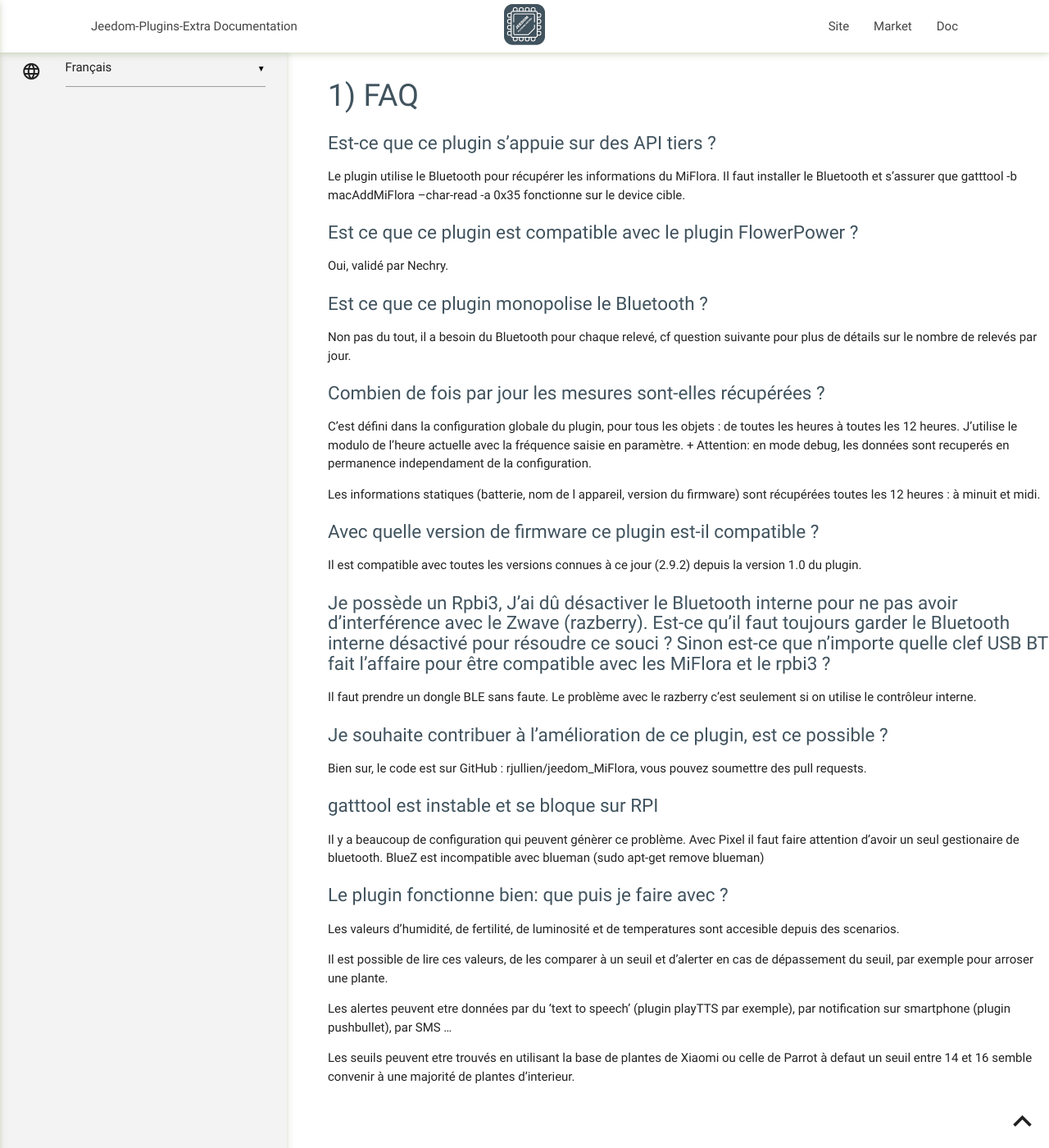
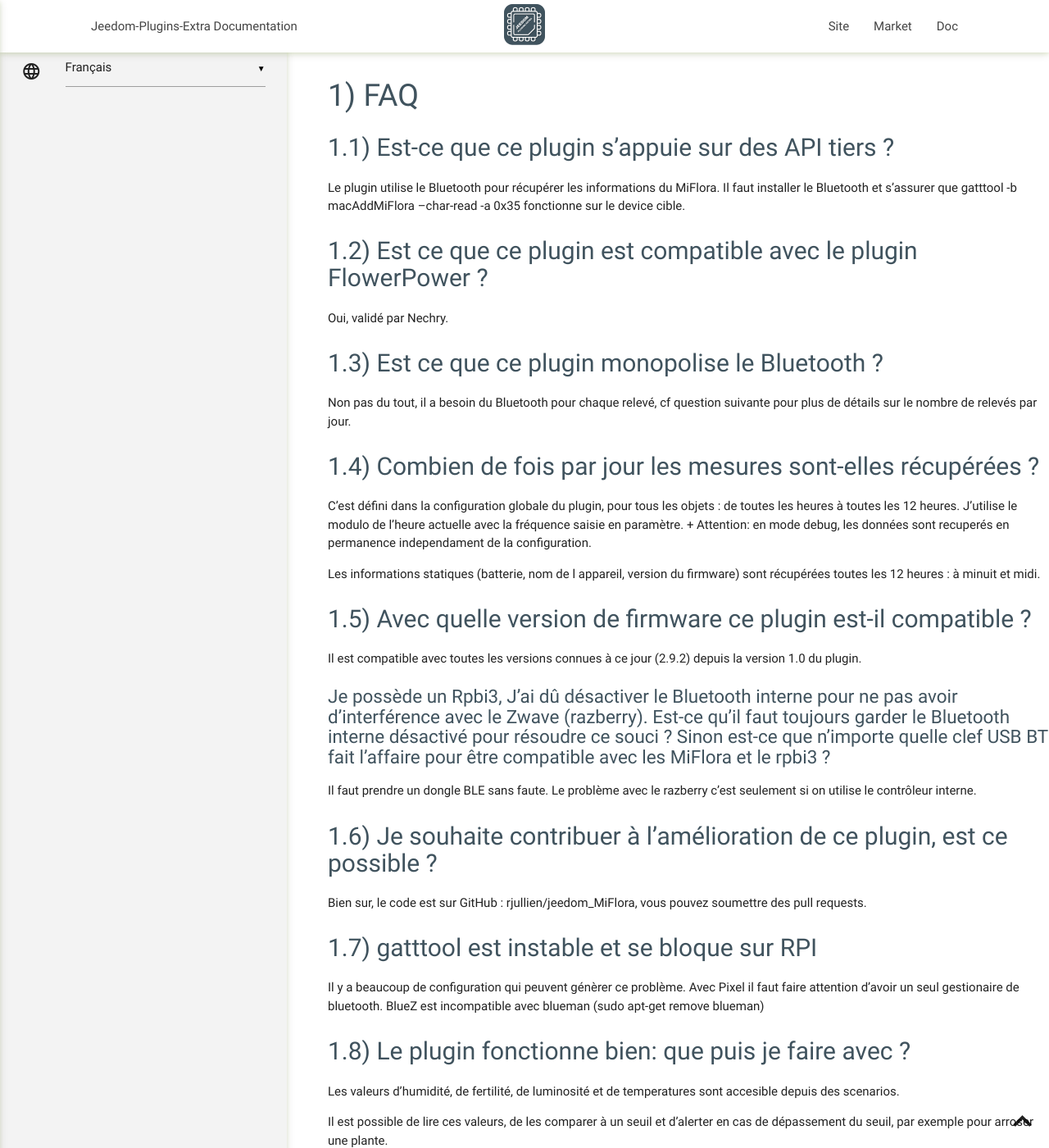
Before and after one commit to rjullien/testDocs, a Jekyll site: the page built from docs/fr_FR/faq.md, in a window 1280 px wide and 1400 px high. Shown: the whole window at 82% size. Built offline with Jekyll 4.4.1, drawn with Linux system fonts in a browser that asks for light colours; our own code applies the rules of GitHub Pages for plain Markdown files.

```diff
--- a/docs/fr_FR/faq.md
+++ b/docs/fr_FR/faq.md
@@ -1,21 +1,21 @@
 # FAQ
 
-### Est-ce que ce plugin s'appuie sur des API tiers ?
+## Est-ce que ce plugin s'appuie sur des API tiers ?
 
 Le plugin utilise le Bluetooth pour récupérer les informations du MiFlora.
 Il faut installer le Bluetooth et s'assurer que gatttool -b macAddMiFlora --char-read -a 0x35 fonctionne sur le device cible.
 
-### Est ce que ce plugin est compatible avec le plugin FlowerPower ?
+## Est ce que ce plugin est compatible avec le plugin FlowerPower ?
 
 Oui, validé par Nechry.
 
 
-### Est ce que ce plugin monopolise le Bluetooth ?
+## Est ce que ce plugin monopolise le Bluetooth ?
 
 Non pas du tout, il a besoin du Bluetooth pour chaque relevé, cf question suivante pour plus de détails sur le nombre de relevés par jour.
 
 
-### Combien de fois par jour les mesures sont-elles récupérées ?
+## Combien de fois par jour les mesures sont-elles récupérées ?
 
 C'est défini dans la configuration globale du plugin, pour tous les objets : de toutes les heures à toutes les 12 heures.
 J'utilise le modulo de l'heure actuelle avec la fréquence saisie en paramètre. +
@@ -24,7 +24,7 @@ Attention: en mode debug, les données sont recuperés en permanence independame
 Les informations statiques (batterie, nom de l appareil, version du firmware) sont récupérées toutes les 12 heures : à minuit et midi.
 
 
-### Avec quelle version de firmware ce plugin est-il compatible ?
+## Avec quelle version de firmware ce plugin est-il compatible ?
 
 Il est compatible avec toutes les versions connues à ce jour (2.9.2) depuis la version 1.0 du plugin.
 
@@ -34,16 +34,16 @@ Il est compatible avec toutes les versions connues à ce jour (2.9.2) depuis la
 Il faut prendre un dongle BLE sans faute. Le problème avec le razberry c'est seulement si on utilise le contrôleur interne.
 
 
-### Je souhaite contribuer à l'amélioration de ce plugin, est ce possible ?
+## Je souhaite contribuer à l'amélioration de ce plugin, est ce possible ?
 
 Bien sur, le code est sur GitHub : rjullien/jeedom_MiFlora, vous pouvez soumettre des pull requests.
 
-### gatttool est instable et se bloque sur RPI
+## gatttool est instable et se bloque sur RPI
 
 Il y a beaucoup de configuration qui peuvent génèrer ce problème. Avec Pixel il faut faire attention d'avoir un seul gestionaire de bluetooth.
 BlueZ est incompatible avec blueman (sudo apt-get remove blueman)
 
-### Le plugin fonctionne bien: que puis je faire avec ?
+## Le plugin fonctionne bien: que puis je faire avec ?
 
 Les valeurs d'humidité, de fertilité, de luminosité et de temperatures sont accesible depuis des scenarios.
 
```
